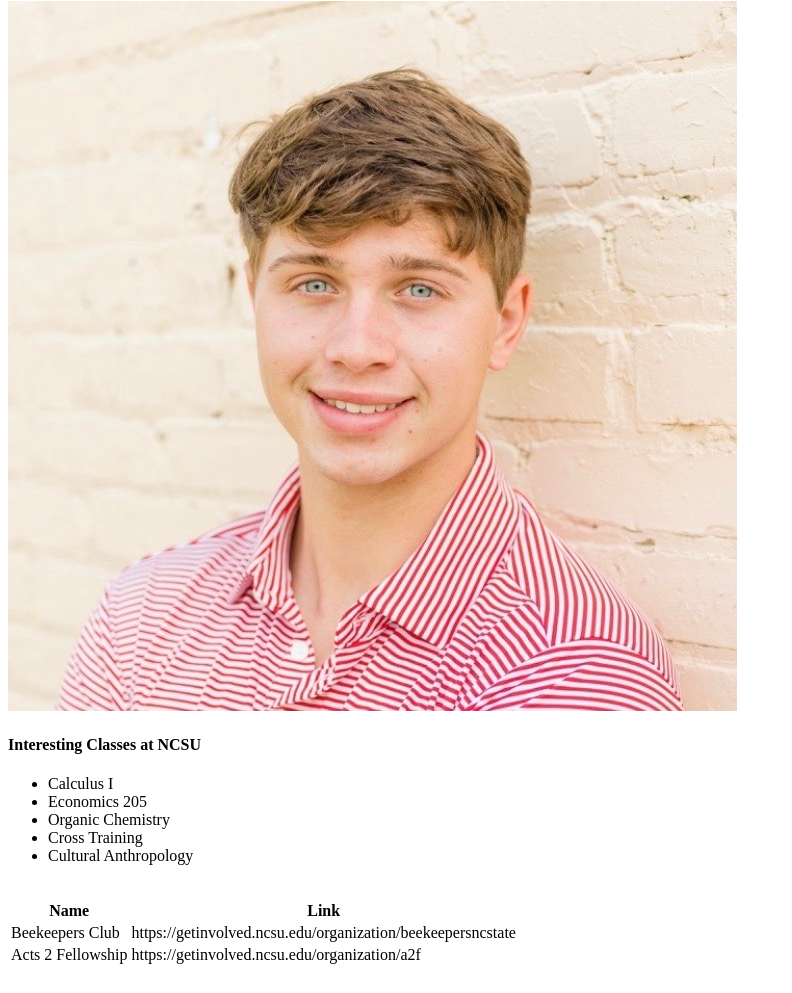
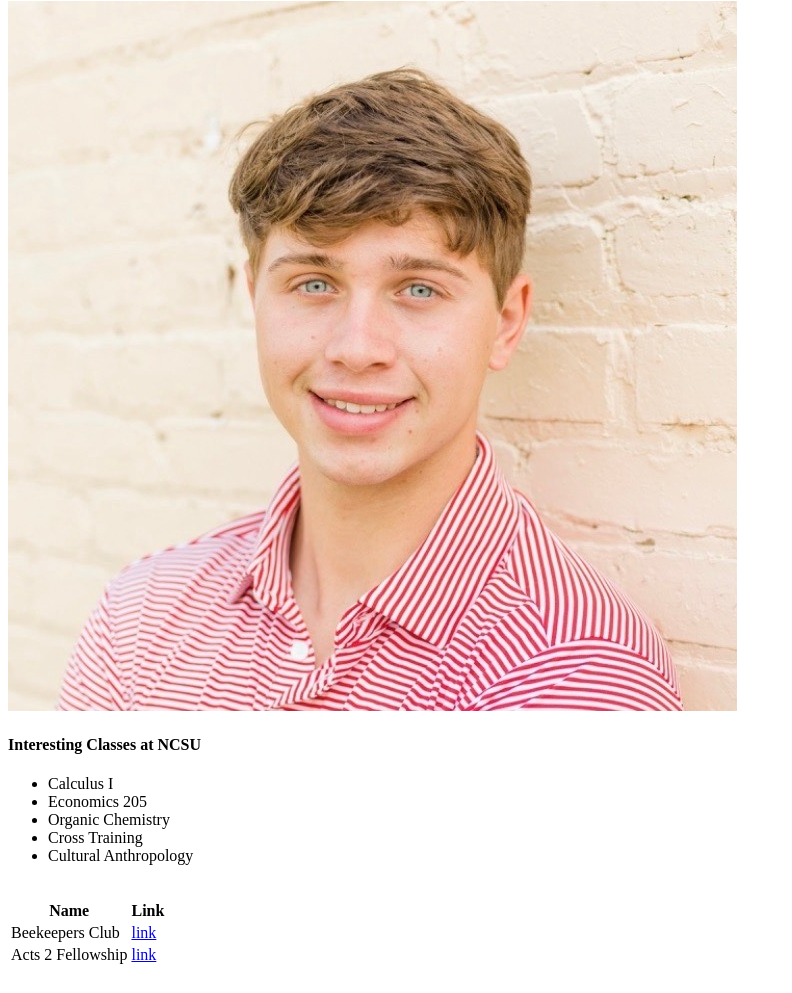
Before and after one commit to MGGeer/webpages, a plain HTML site: page index.html in a window 1280 px wide. Shown: the part 240-1233 px from the top of the page, without its empty margins (0-792 px from the left). Drawn offline with Linux system fonts and the light colour scheme.

Commit message:
Add files via upload

```diff
--- a/index.html
+++ b/index.html
@@ -48,8 +48,8 @@
 
     <table class = "table-border">
         <tr> <th>Name</th> <th>Link</th> </tr>
-        <tr> <td>Beekeepers Club</td> <td>https://getinvolved.ncsu.edu/organization/beekeepersncstate</td> </tr>
-        <tr> <td>Acts 2 Fellowship</td> <td>https://getinvolved.ncsu.edu/organization/a2f</td> </tr>
+        <tr> <td>Beekeepers Club</td> <td><a href = "https://getinvolved.ncsu.edu/organization/beekeepersncstate" target = "blank" > link </a> </td> </tr>
+        <tr> <td>Acts 2 Fellowship</td> <td><a href = "https://getinvolved.ncsu.edu/organization/a2f" target = "blank" > link </a></td> </tr>
         </table>
 
     	<br/>
```
